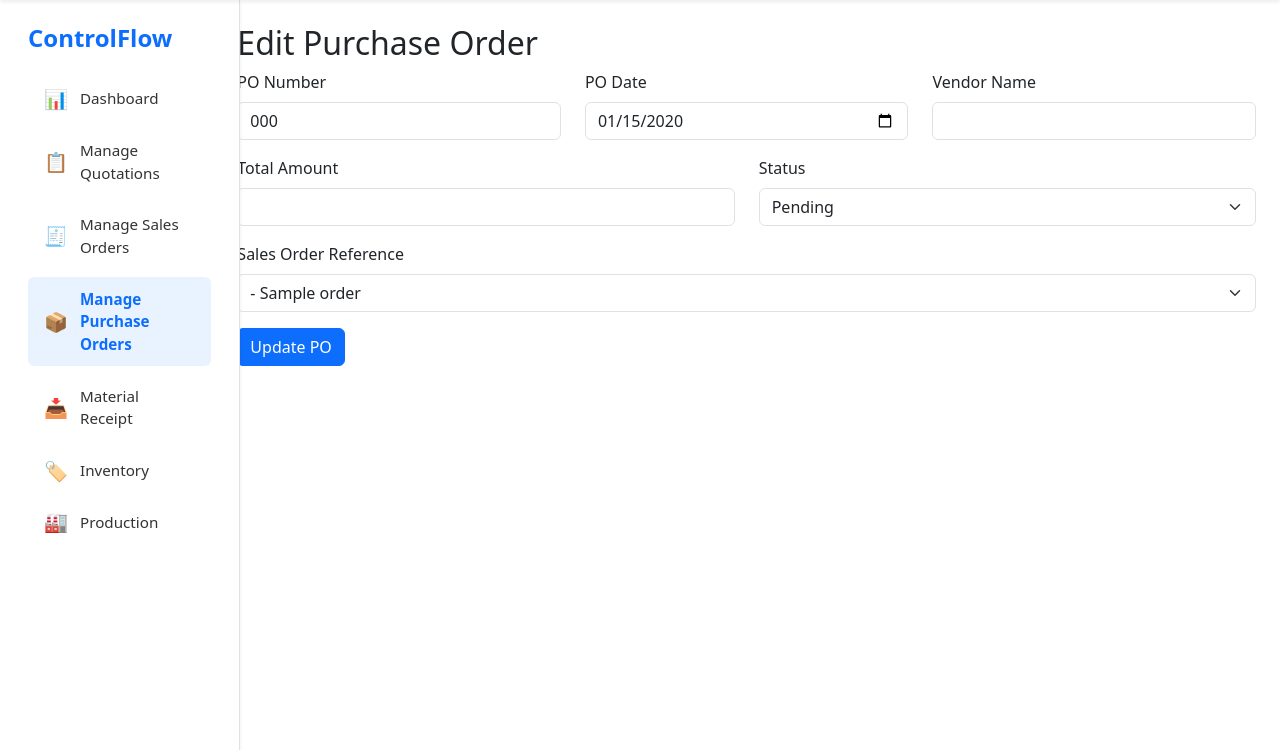
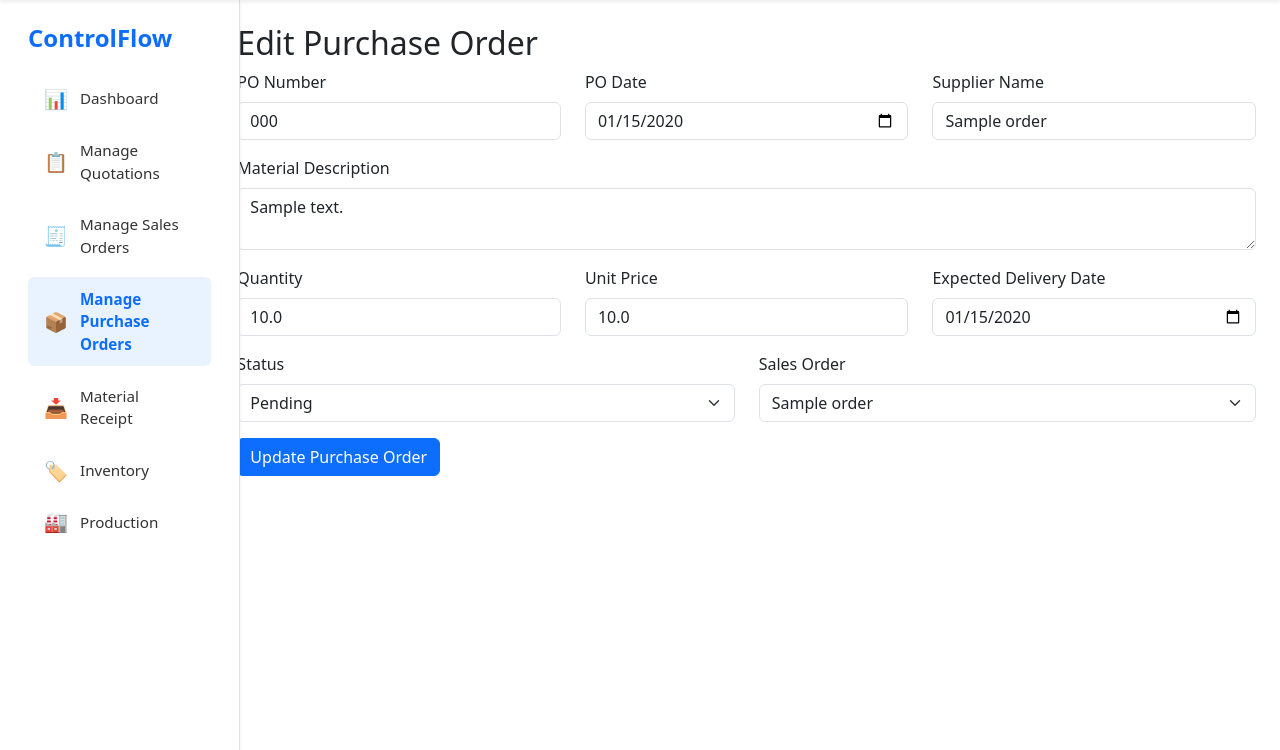
Before and after one commit to PawanYadav007s/controlflow, a Flask app: page /purchase-orders/edit/1 in a window 1280 px wide. Shown: the part 50-800 px from the top of the page. Run offline with Flask 3, Linux system fonts and the light colour scheme; tables that the repository leaves empty hold one stand-in row (values such as "Sample post"); some libraries are stand-ins or nearby versions.

Commit message:
purchase order frontend and backend update

```diff
--- a/app/routes/purchase_order_routes.py
+++ b/app/routes/purchase_order_routes.py
@@ -1,6 +1,9 @@
+# purchase_order_routes.py
+
 from flask import Blueprint, render_template, request, redirect, url_for, flash
 from app import db
 from app.models import PurchaseOrder, SalesOrder
+from datetime import datetime
 
 purchase_order_routes = Blueprint('purchase_order_routes', __name__)
 
@@ -9,24 +12,31 @@ def manage_purchase_orders():
     purchase_orders = PurchaseOrder.query.all()
     return render_template('purchase_order/manage_purchase_orders.html', purchase_orders=purchase_orders)
 
+
 @purchase_order_routes.route('/purchase-orders/create', methods=['GET', 'POST'])
 def create_purchase_order():
     sales_orders = SalesOrder.query.all()
     if request.method == 'POST':
         try:
             po_number = request.form['po_number']
-            po_date = request.form['po_date']
-            vendor_name = request.form['vendor_name']
-            total_amount = request.form['total_amount']
-            status = request.form['status']
-            sales_order_id = request.form['sales_order_id']
+            po_date = datetime.strptime(request.form['po_date'], "%Y-%m-%d")
+            supplier_name = request.form['supplier_name']
+            material_description = request.form['material_description']
+            quantity = float(request.form['quantity'])
+            unit_price = float(request.form['unit_price'])
+            expected_delivery_date = request.form.get('expected_delivery_date')
+            if expected_delivery_date:
+                expected_delivery_date = datetime.strptime(expected_delivery_date, "%Y-%m-%d")
+            sales_order_id = int(request.form['sales_order_id'])
 
             new_po = PurchaseOrder(
                 po_number=po_number,
                 po_date=po_date,
-                vendor_name=vendor_name,
-                total_amount=total_amount,
-                status=status,
+                supplier_name=supplier_name,
+                material_description=material_description,
+                quantity=quantity,
+                unit_price=unit_price,
+                expected_delivery_date=expected_delivery_date,
                 sales_order_id=sales_order_id
             )
             db.session.add(new_po)
@@ -37,6 +47,7 @@ def create_purchase_order():
             flash(f'Error: {str(e)}', 'danger')
     return render_template('purchase_order/create_purchase_order.html', sales_orders=sales_orders)
 
+
 @purchase_order_routes.route('/purchase-orders/edit/<int:id>', methods=['GET', 'POST'])
 def edit_purchase_order(id):
     purchase_order = PurchaseOrder.query.get_or_404(id)
@@ -44,11 +55,19 @@ def edit_purchase_order(id):
     if request.method == 'POST':
         try:
             purchase_order.po_number = request.form['po_number']
-            purchase_order.po_date = request.form['po_date']
-            purchase_order.vendor_name = request.form['vendor_name']
-            purchase_order.total_amount = request.form['total_amount']
+            purchase_order.po_date = datetime.strptime(request.form['po_date'], "%Y-%m-%d")
+            purchase_order.supplier_name = request.form['supplier_name']
+            purchase_order.material_description = request.form['material_description']
+            purchase_order.quantity = float(request.form['quantity'])
+            purchase_order.unit_price = float(request.form['unit_price'])
+            purchase_order.total_price = purchase_order.quantity * purchase_order.unit_price
+            expected_delivery_date = request.form.get('expected_delivery_date')
+            if expected_delivery_date:
+                purchase_order.expected_delivery_date = datetime.strptime(expected_delivery_date, "%Y-%m-%d")
+            else:
+                purchase_order.expected_delivery_date = None
             purchase_order.status = request.form['status']
-            purchase_order.sales_order_id = request.form['sales_order_id']
+            purchase_order.sales_order_id = int(request.form['sales_order_id'])
 
             db.session.commit()
             flash('Purchase Order updated successfully.', 'success')
@@ -57,6 +76,7 @@ def edit_purchase_order(id):
             flash(f'Error: {str(e)}', 'danger')
     return render_template('purchase_order/edit_purchase_order.html', purchase_order=purchase_order, sales_orders=sales_orders)
 
+
 @purchase_order_routes.route('/purchase-orders/delete/<int:id>', methods=['POST'])
 def delete_purchase_order(id):
     purchase_order = PurchaseOrder.query.get_or_404(id)
--- a/app/templates/purchase_order/edit_purchase_order.html
+++ b/app/templates/purchase_order/edit_purchase_order.html
@@ -1,5 +1,5 @@
 {% extends 'layout.html' %}
-{% block title %}Edit Purchase Order | ControlFlow{% endblock %}
+{% block title %}Edit Purchase Order{% endblock %}
 {% block content %}
 <h2>Edit Purchase Order</h2>
 <form method="POST">
@@ -10,38 +10,52 @@
     </div>
     <div class="col-md-4">
       <label class="form-label">PO Date</label>
-      <input type="date" class="form-control" name="po_date" value="{{ purchase_order.po_date }}" required>
+      <input type="date" class="form-control" name="po_date" value="{{ purchase_order.po_date.strftime('%Y-%m-%d') }}" required>
     </div>
     <div class="col-md-4">
-      <label class="form-label">Vendor Name</label>
-      <input type="text" class="form-control" name="vendor_name" value="{{ purchase_order.vendor_name }}" required>
+      <label class="form-label">Supplier Name</label>
+      <input type="text" class="form-control" name="supplier_name" value="{{ purchase_order.supplier_name }}" required>
+    </div>
+  </div>
+
+  <div class="mb-3">
+    <label class="form-label">Material Description</label>
+    <textarea class="form-control" name="material_description" required>{{ purchase_order.material_description }}</textarea>
+  </div>
+
+  <div class="row mb-3">
+    <div class="col-md-4">
+      <label class="form-label">Quantity</label>
+      <input type="number" step="0.01" class="form-control" name="quantity" value="{{ purchase_order.quantity }}" required>
+    </div>
+    <div class="col-md-4">
+      <label class="form-label">Unit Price</label>
+      <input type="number" step="0.01" class="form-control" name="unit_price" value="{{ purchase_order.unit_price }}" required>
+    </div>
+    <div class="col-md-4">
+      <label class="form-label">Expected Delivery Date</label>
+      <input type="date" class="form-control" name="expected_delivery_date" value="{{ purchase_order.expected_delivery_date.strftime('%Y-%m-%d') if purchase_order.expected_delivery_date else '' }}">
     </div>
   </div>
 
   <div class="row mb-3">
     <div class="col-md-6">
-      <label class="form-label">Total Amount</label>
-      <input type="number" class="form-control" name="total_amount" value="{{ purchase_order.total_amount }}" required>
+      <label class="form-label">Status</label>
+      <select class="form-select" name="status">
+        <option value="Pending" {% if purchase_order.status == 'Pending' %}selected{% endif %}>Pending</option>
+        <option value="Received" {% if purchase_order.status == 'Received' %}selected{% endif %}>Received</option>
+      </select>
     </div>
     <div class="col-md-6">
-      <label class="form-label">Status</label>
-      <select class="form-select" name="status" required>
-        <option value="Pending" {% if purchase_order.status == 'Pending' %}selected{% endif %}>Pending</option>
-        <option value="IN" {% if purchase_order.status == 'IN' %}selected{% endif %}>IN</option>
+      <label class="form-label">Sales Order</label>
+      <select class="form-select" name="sales_order_id" required>
+        {% for so in sales_orders %}
+          <option value="{{ so.id }}" {% if so.id == purchase_order.sales_order_id %}selected{% endif %}>{{ so.project_name }}</option>
+        {% endfor %}
       </select>
     </div>
   </div>
 
-  <div class="mb-3">
-    <label class="form-label">Sales Order Reference</label>
-    <select class="form-select" name="sales_order_id" required>
-      <option disabled>Select Sales Order</option>
-      {% for so in sales_orders %}
-        <option value="{{ so.id }}" {% if so.id == purchase_order.sales_order_id %}selected{% endif %}>{{ so.so_number }} - {{ so.project_name }}</option>
-      {% endfor %}
-    </select>
-  </div>
-
-  <button type="submit" class="btn btn-primary">Update PO</button>
+  <button type="submit" class="btn btn-primary">Update Purchase Order</button>
 </form>
 {% endblock %}
```
Also changed, not shown: app/templates/purchase_order/create_purchase_order.html (+26 -21 lines), app/templates/purchase_order/manage_purchase_orders.html (+16 -15 lines).
